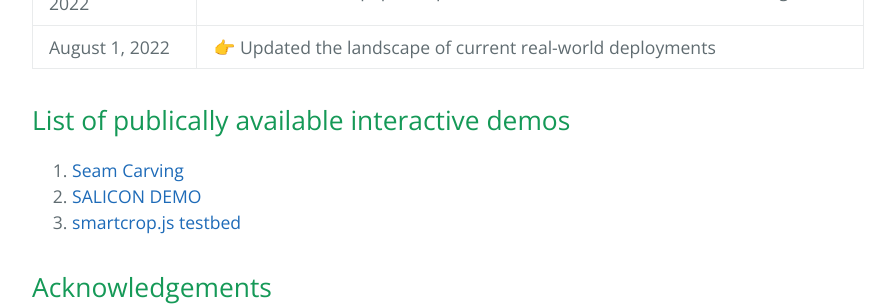
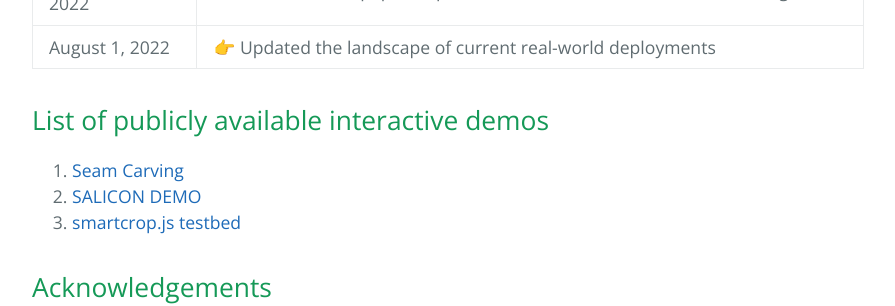
Before and after one commit to vinayprabhu/Saliency_Image_Cropping, a Jekyll site: the page built from index.md, in a window 1280 px wide and 900 px high, scrolled down 3904 px. Shown: the part 322-628 px from the top of the window, without its empty margins (192-1087 px from the left). Built offline with Jekyll 4.4.1, drawn with Linux system fonts in a browser that asks for light colours.

Commit message:
Update index.md

```diff
--- a/index.md
+++ b/index.md
@@ -64,7 +64,7 @@ In the coming week(s), we will be sharing all the code and a whole slew of exper
 | February 6, 2022 	|  😎🙌  WACV 2022 paper as part of the [Feb issue](https://www.rsipvision.com/ComputerVisionNews-2022February/10/) of the RSIP vision magazine 	|
 | August 1, 2022 	|  👉 Updated the landscape of current real-world deployments  	|
 
-## List of publically available interactive demos
+## List of publicly available interactive demos
 
 1. [Seam Carving](https://trekhleb.dev/blog/2021/content-aware-image-resizing-in-javascript/)
 2. [SALICON DEMO](http://salicon.net/demo/)
```
